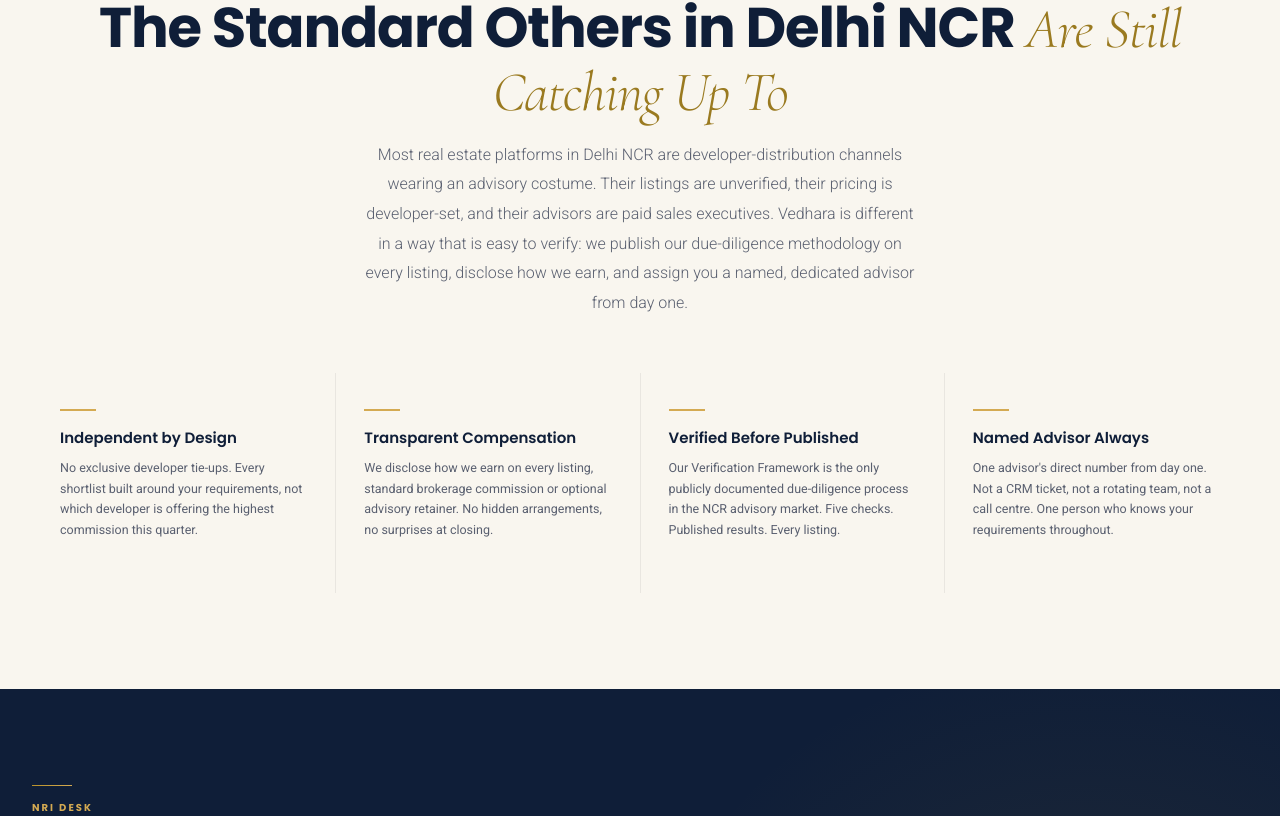
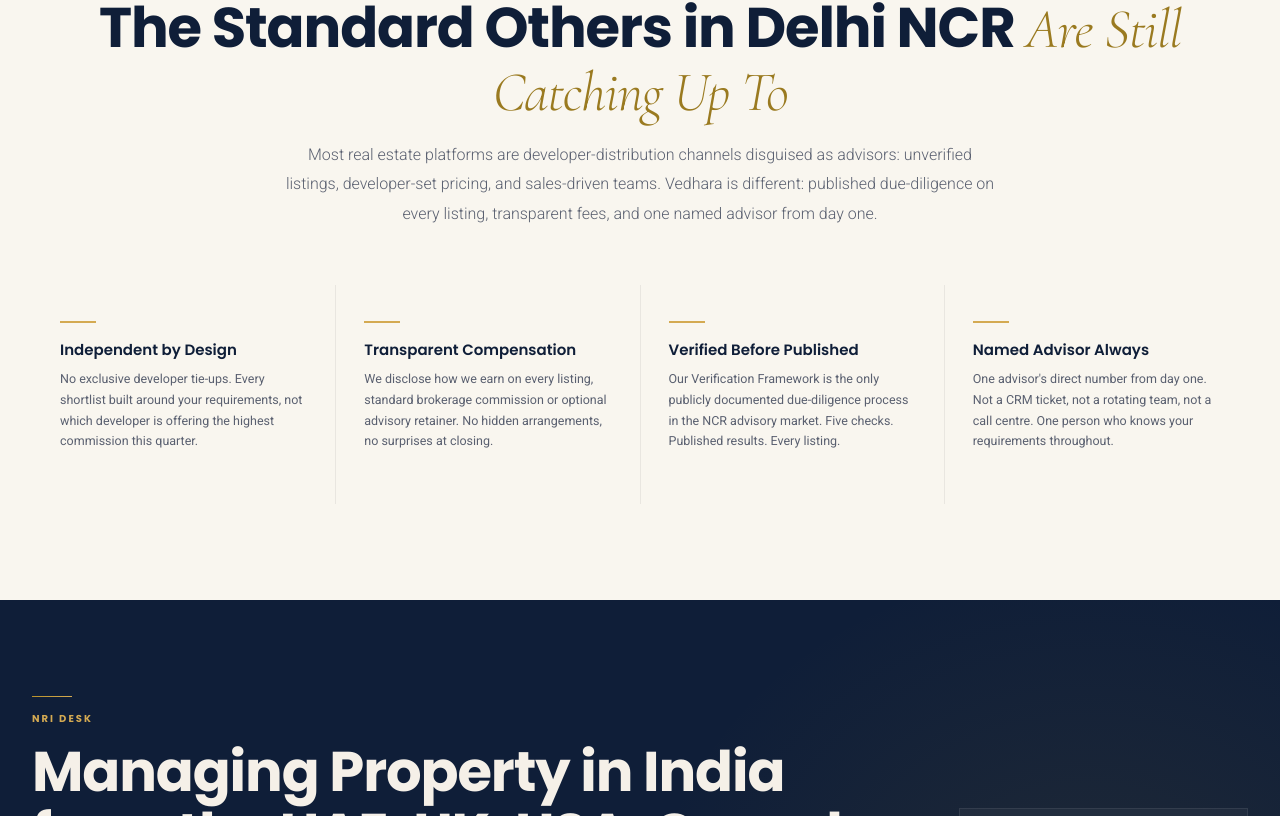
Before and after one commit to mohit1661-ai/Vedhara-Group-Supabase, a Next.js app: page / in a window 1280 px wide. Shown: the part 4264-5080 px from the top of the page. Built offline with nearby package versions, Linux system fonts and the light colour scheme.

Commit message:
Condense Why Vedhara paragraph, widen long text containers, replace em dashes with colons

```diff
--- a/app/investment-advisory/page.tsx
+++ b/app/investment-advisory/page.tsx
@@ -57,7 +57,7 @@
               <span className="v-line" />
               <p className="eyebrow" style={{ marginBottom:14 }}>The Vedhara Decision Framework</p>
               <h2 className="heading-xl" style={{ color:"var(--navy)",marginBottom:14,lineHeight:1.1 }}>Six Checks Applied to Every Investment Recommendation</h2>
-              <p className="body-lg" style={{ color:"var(--slate)",maxWidth:560 }}>
+              <p className="body-lg" style={{ color:"var(--slate)",maxWidth:720 }}>
                 Buying a property as an investment and buying a property to live in are fundamentally different decisions. Investment properties need to be evaluated on yield, liquidity, locality growth trajectory, and capital appreciation potential, not just brochure appeal.
               </p>
             </div>
--- a/app/page.tsx
+++ b/app/page.tsx
@@ -41,7 +41,7 @@
   { q:"Which areas of Delhi NCR does Vedhara Group cover?", a:"Vedhara Group covers property transactions across Delhi, Gurugram, Noida, Greater Noida, Faridabad, Ghaziabad, Sonipat, and surrounding NCR micro-markets. Contact us with your specific location requirement." },
   { q:"How does Vedhara verify the properties it lists?", a:"Every partner project passes five checks: RERA registration validity, builder delivery history, project-level approvals, price-to-locality fairness benchmarked against government circle rates and registered transactions, and title document availability. Results are published on the listing page, not hidden in fine print." },
   { q:"Does Vedhara charge buyers a fee?", a:"In most cases, no direct fee is charged to buyers. Vedhara earns standard market brokerage commission paid by the developer or seller side, disclosed on every specific listing. For portfolio-level investment advisory, an optional flat retainer is available." },
-  { q:"Can I use the property calculators without sharing contact details?", a:"Yes. All four calculators — ROI & Rental Yield, EMI, Stamp Duty, and Affordability, are completely free and require no account, phone number, or email address to use." },
+  { q:"Can I use the property calculators without sharing contact details?", a:"Yes. All four calculators: ROI & Rental Yield, EMI, Stamp Duty, and Affordability, are completely free and require no account, phone number, or email address to use." },
 ];
 
 export default function HomePage() {
@@ -260,8 +260,8 @@
                 The Standard Others in Delhi NCR{" "}
                 <em className="display-gold" style={{ fontSize:"inherit",color:"var(--gold-dk)" }}>Are Still Catching Up To</em>
               </h2>
-              <p className="body-lg" style={{ color:"var(--slate)",maxWidth:560,margin:"16px auto 0" }}>
-                Most real estate platforms in Delhi NCR are developer-distribution channels wearing an advisory costume. Their listings are unverified, their pricing is developer-set, and their advisors are paid sales executives. Vedhara is different in a way that is easy to verify: we publish our due-diligence methodology on every listing, disclose how we earn, and assign you a named, dedicated advisor from day one.
+              <p className="body-lg" style={{ color:"var(--slate)",maxWidth:720,margin:"16px auto 0" }}>
+                Most real estate platforms are developer-distribution channels disguised as advisors: unverified listings, developer-set pricing, and sales-driven teams. Vedhara is different: published due-diligence on every listing, transparent fees, and one named advisor from day one.
               </p>
             </div>
           </ScrollReveal>
--- a/components/sections/CinematicHero.tsx
+++ b/components/sections/CinematicHero.tsx
@@ -94,7 +94,7 @@
   useEffect(() => {
     if (!videoLoaded || !videoRef.current) return;
     videoRef.current.play().catch(() => {
-      /* Autoplay still blocked — user interaction will resume */
+      /* Autoplay still blocked - user interaction will resume */
     });
   }, [videoLoaded]);
 
```
